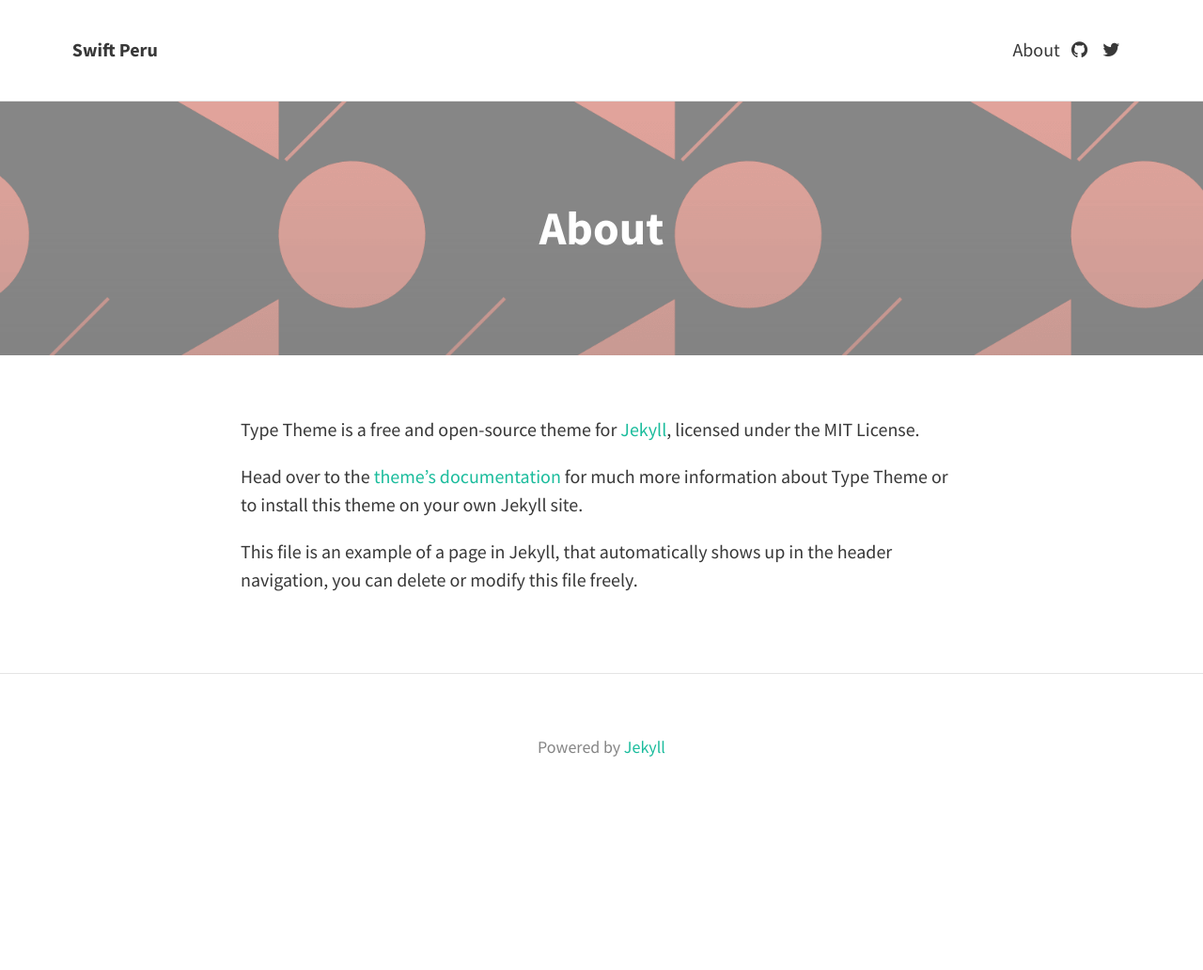
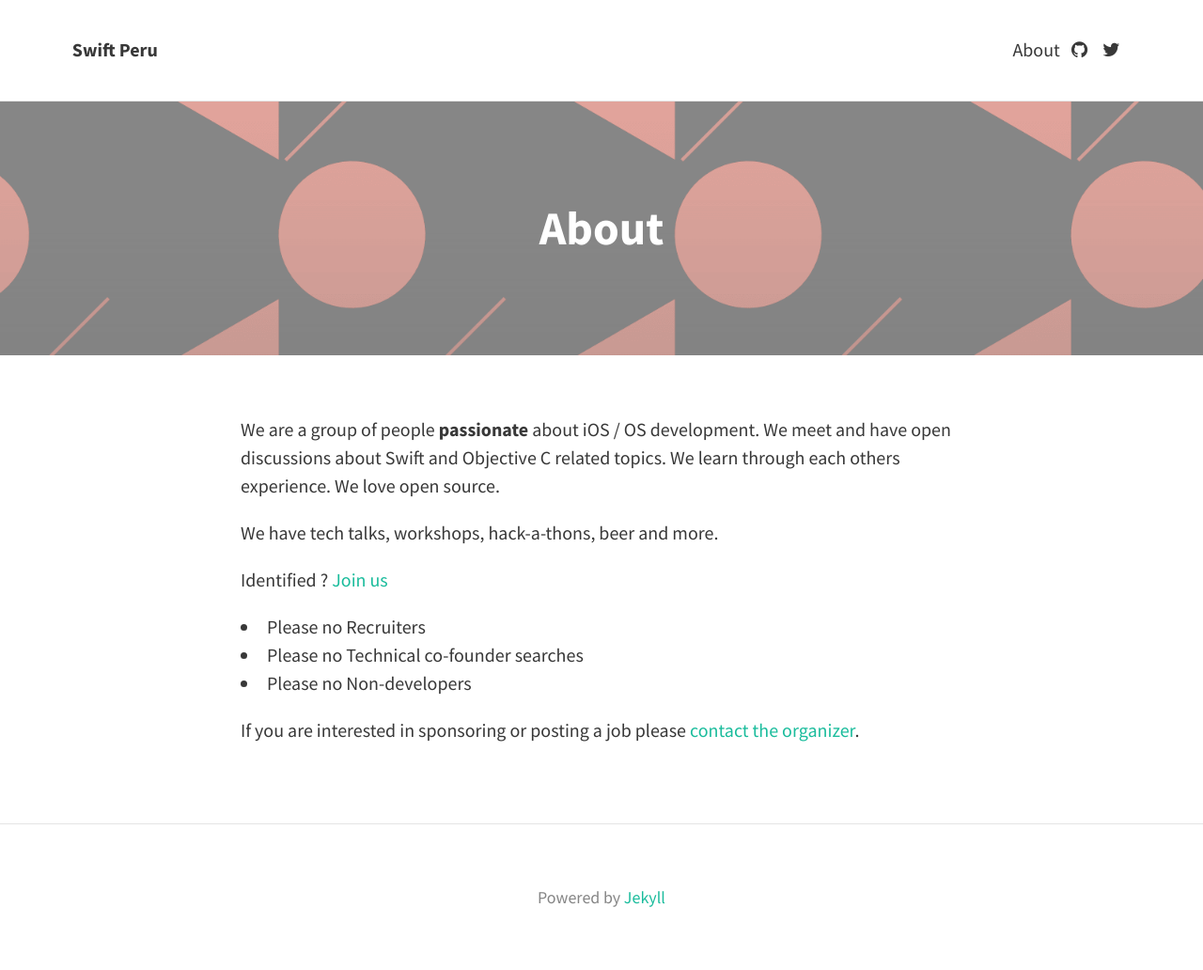
Before and after one commit to SwiftPeru/swiftperu.github.io, a Jekyll site: the page built from about.md, in a window 1280 px wide. Shown: the whole page at 94% size. Built offline with Jekyll 4.4.1, drawn with Linux system fonts in a browser that asks for light colours; nearby versions of some CDN libraries; before the commit the page ends 900 px from its top, so only the background shows below that.

Commit message:
Updated the information for the about page.

```diff
--- a/about.md
+++ b/about.md
@@ -5,8 +5,14 @@ permalink: /about/
 feature-img: "img/sample_feature_img_2.png"
 ---
 
-Type Theme is a free and open-source theme for [Jekyll](http://jekyllrb.com/), licensed under the MIT License.
+We are a group of people __passionate__ about iOS / OS development. We meet and have open discussions about Swift and Objective C related topics. We learn through each others experience. We love open source.
 
-Head over to the [theme's documentation](https://rohanchandra.github.io/project/type/) for much more information about Type Theme or to install this theme on your own Jekyll site.
+We have tech talks, workshops, hack-a-thons, beer and more.
 
-This file is an example of a page in Jekyll, that automatically shows up in the header navigation, you can delete or modify this file freely.
+Identified ? [Join us](http://)
+
+- Please no Recruiters
+- Please no Technical co-founder searches
+- Please no Non-developers
+
+If you are interested in sponsoring or posting a job please [contact the organizer](http://).
```
